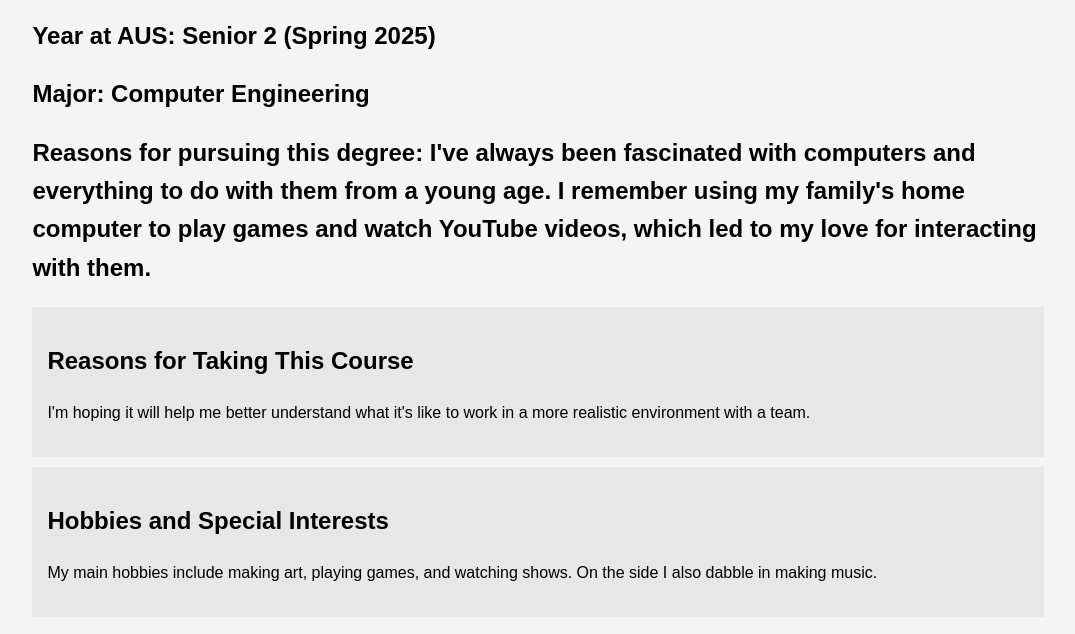
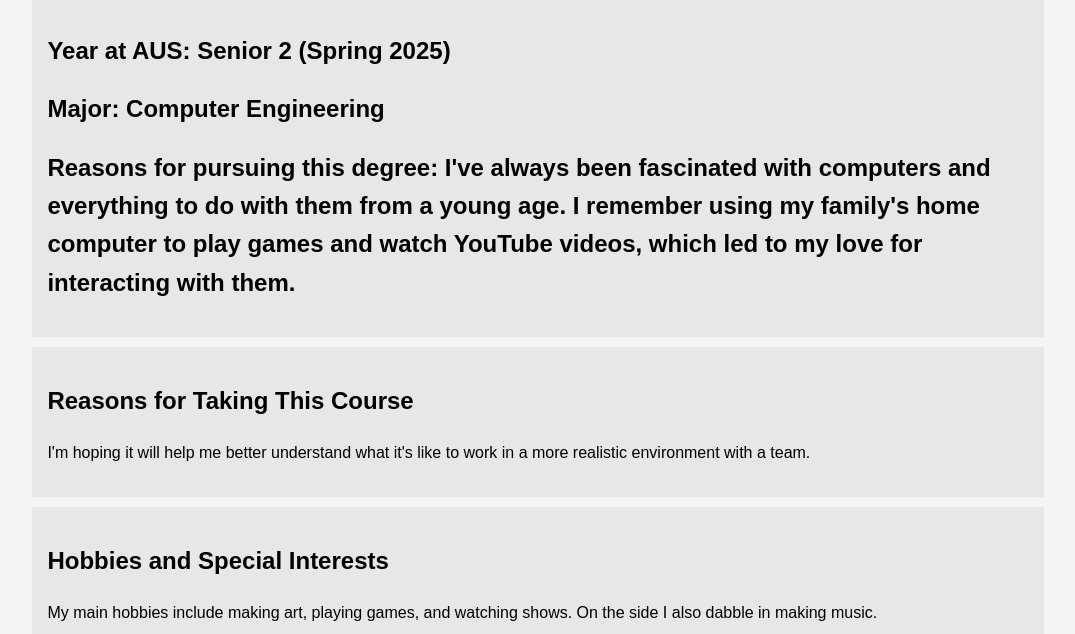
Before and after one commit to zaltirkawi/about-me, a plain HTML site: page index.html in a window 1280 px wide. Shown: the part 102-736 px from the top of the page, without its empty margins (102-1177 px from the left). Drawn offline with Linux system fonts and the light colour scheme.

Commit message:
Update index.html
Fixed borders of each section

```diff
--- a/index.html
+++ b/index.html
@@ -21,7 +21,7 @@
         .main-info h1 {
             margin: 0;
         }
-        .hobbies, .lewis, .course, .job {
+        .hobbies, .aus, .course, .fun-fact {
             background: #e7e7e7;
             padding: 15px;
             margin-bottom: 10px;
```
